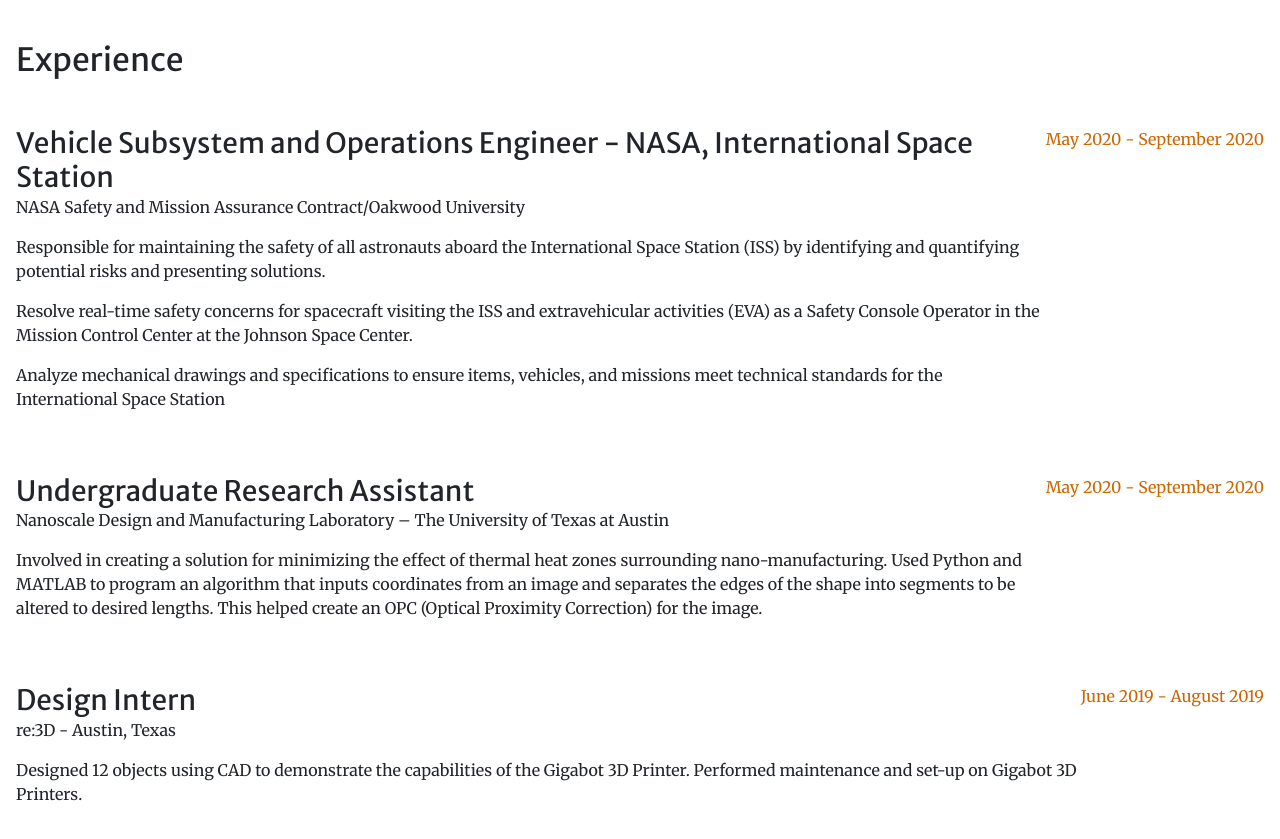
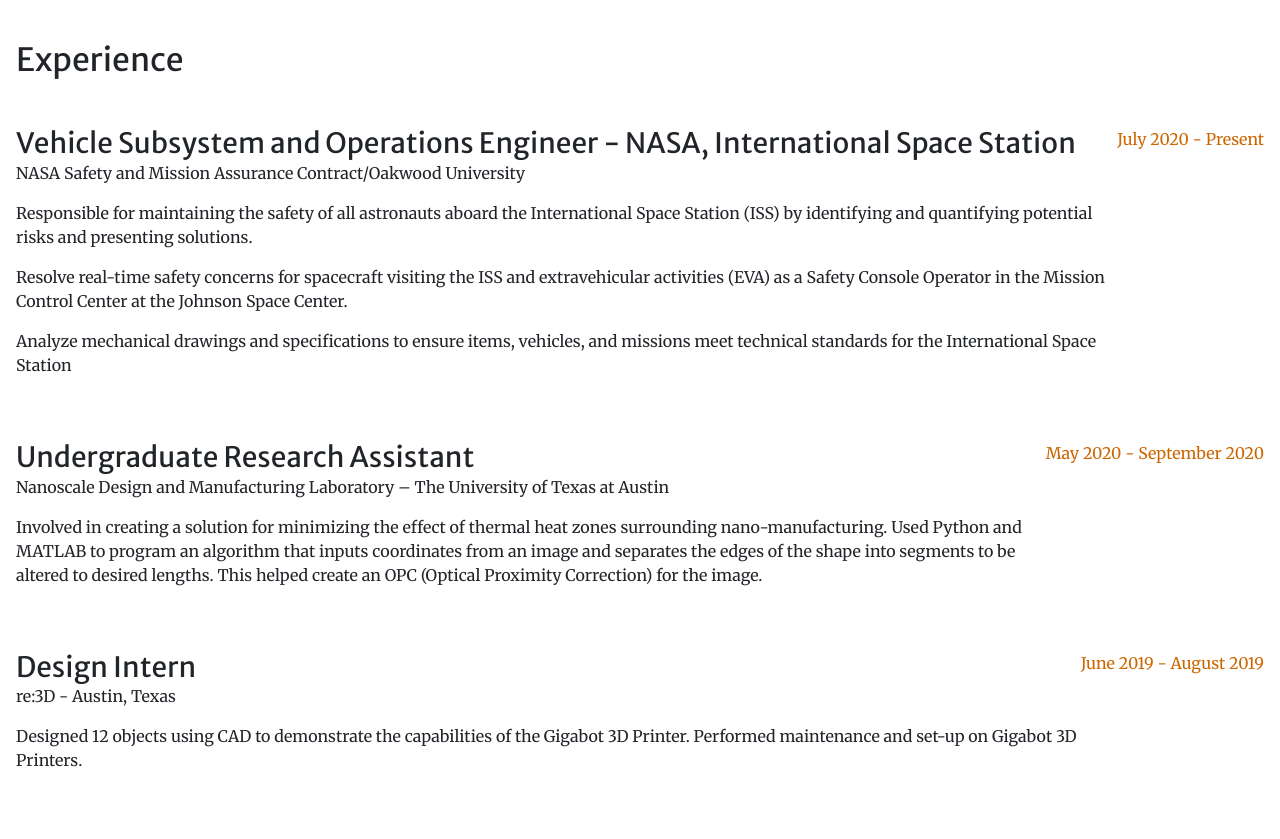
Before and after one commit to FSP1020/Personal-Website-V3, a plain HTML site: page index.html in a window 1280 px wide. Shown: the part 1940-2779 px from the top of the page. Drawn offline with nearby package versions, Linux system fonts and the light colour scheme.

Commit message:
Update index.html

```diff
--- a/index.html
+++ b/index.html
@@ -100,7 +100,7 @@
                     <p>Analyze mechanical drawings and specifications to ensure items, vehicles, and missions meet technical standards for the
                         International Space Station</p>
                 </div>
-                <div class="flex-shrink-0"><span class="text-primary">May 2020 - September 2020</span></div>
+                <div class="flex-shrink-0"><span class="text-primary">July 2020 - Present</span></div>
               </div>
               <div class="d-flex flex-column flex-md-row justify-content-between mb-5">
                 <div class="flex-grow-1">
```
